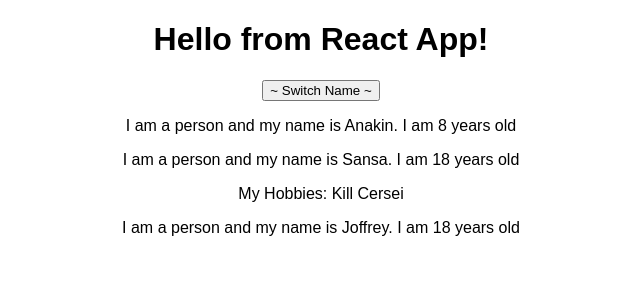
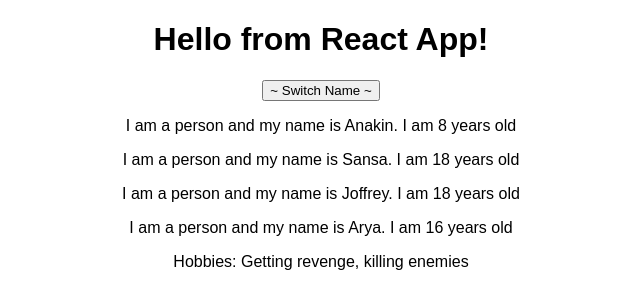
Before and after one commit to xyzst/useful-react-snippets, a React (Create React App) app: page / in a window 1280 px wide. Shown: the top 308 px of the page, without its empty margins (319-959 px from the left). Built offline with nearby package versions, Linux system fonts and the light colour scheme.

Commit message:
Dynamically read state.persons array object using Array.map() function

```diff
--- a/src/App.js
+++ b/src/App.js
@@ -7,7 +7,8 @@
     persons: [
       { name: "Anakin", age: 8 },
       { name: "Sansa", age: 18 },
-      { name: "Joffrey", age: 18 }
+      { name: "Joffrey", age: 18 },
+      { name: "Arya", age: 16 }
     ]
   };
 
@@ -16,10 +17,16 @@
       <div className="App">
         <h1>Hello from React App!</h1>
         <button>~ Switch Name ~</button>
-        {/* {this.state.persons.map(x => (
-          <Person name={x.name} age={x.age} />
-        ))} */}
-        <Person
+        {this.state.persons.map(x =>
+          x.name === "Arya" ? (
+            <Person name={x.name} age={x.age}>
+              Hobbies: Getting revenge, killing enemies
+            </Person>
+          ) : (
+            <Person name={x.name} age={x.age} />
+          )
+        )}
+        {/* <Person
           name={this.state.persons[0].name}
           age={this.state.persons[0].age}
         />
@@ -32,7 +39,7 @@
         <Person
           name={this.state.persons[2].name}
           age={this.state.persons[2].age}
-        />
+        /> */}
       </div>
     );
     // return React.createElement(
```
